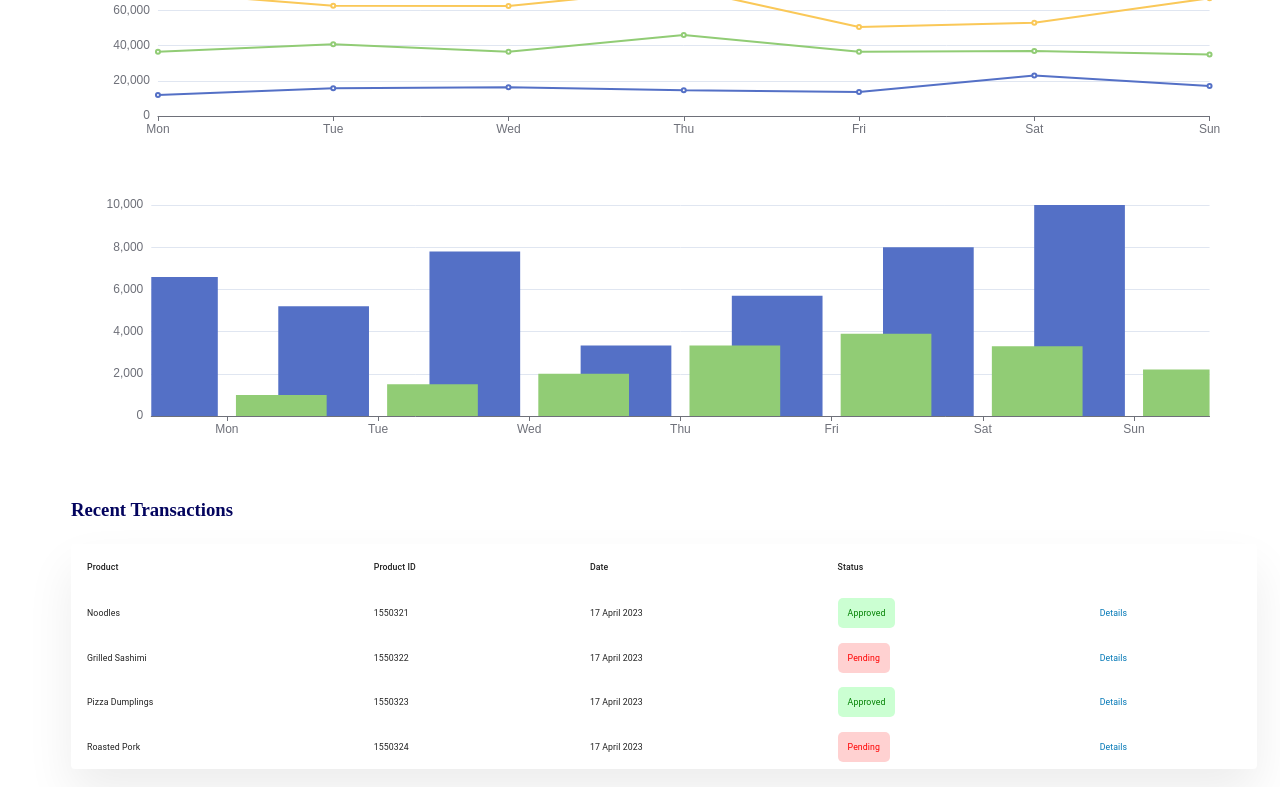
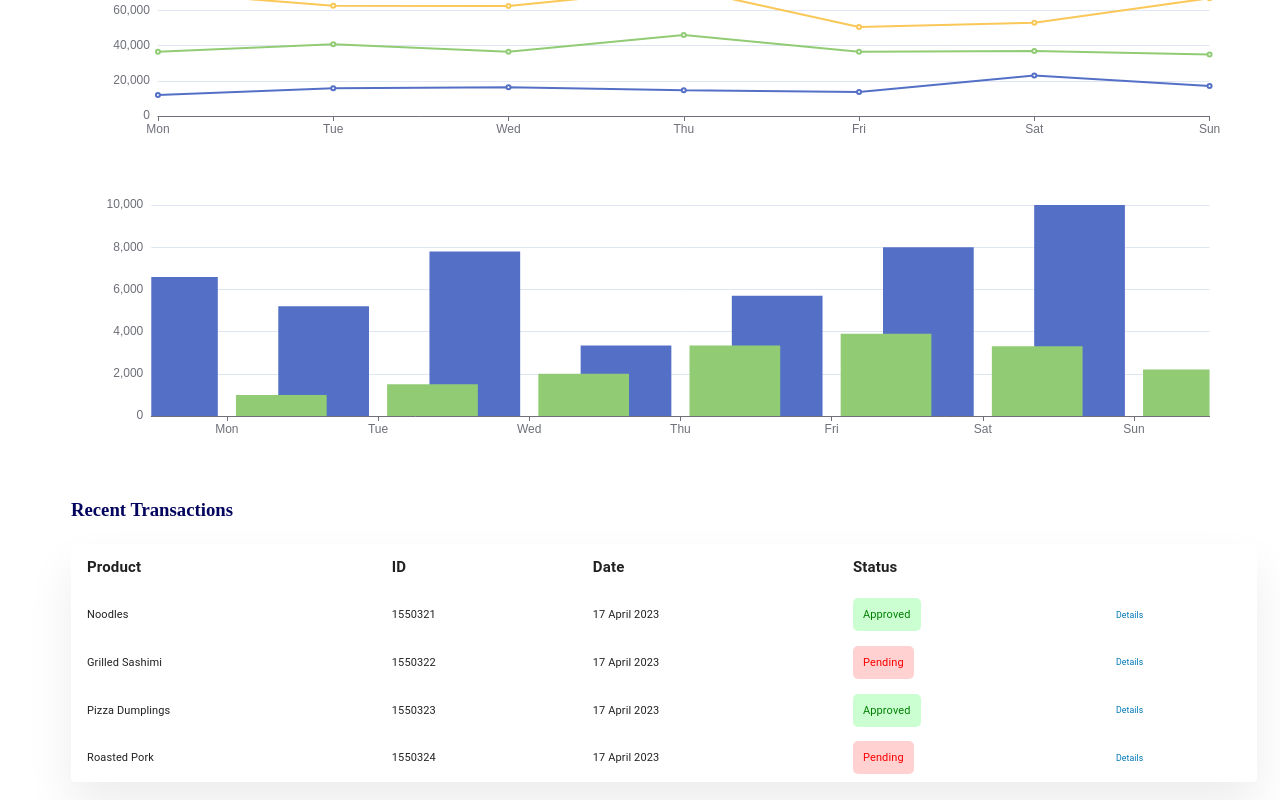
Before and after one commit to Doubting-Thomas/admin-dashboard, a React (Create React App) app: page /dashboard in a window 1280 px wide. Shown: the part 1555-2355 px from the top of the page. Built offline with nearby package versions, Linux system fonts and the light colour scheme; the HTML template or start-up script is replaced by a standard one.

Commit message:
style: add styling for table component

```diff
--- a/src/components/TableData/TableData.jsx
+++ b/src/components/TableData/TableData.jsx
@@ -50,11 +50,31 @@ export default function OrderTable() {
         <Table sx={{ minWidth: 400 }} aria-label="simple table">
           <TableHead>
             <TableRow>
-              <TableCell>Product</TableCell>
-              <TableCell align="left">Product ID</TableCell>
-              <TableCell align="left">Date</TableCell>
-              <TableCell align="left">Status</TableCell>
-              <TableCell align="left"></TableCell>
+              <TableCell sx={{ fontSize: `1.5rem`, fontWeight: "700" }}>
+                Product
+              </TableCell>
+              <TableCell
+                align="left"
+                sx={{ fontSize: `1.5rem`, fontWeight: "700" }}
+              >
+                ID
+              </TableCell>
+              <TableCell
+                align="left"
+                sx={{ fontSize: `1.5rem`, fontWeight: "700" }}
+              >
+                Date
+              </TableCell>
+              <TableCell
+                align="left"
+                sx={{ fontSize: `1.5rem`, fontWeight: "700" }}
+              >
+                Status
+              </TableCell>
+              <TableCell
+                align="left"
+                sx={{ fontSize: `1.5rem`, fontWeight: "700" }}
+              ></TableCell>
             </TableRow>
           </TableHead>
           <TableBody style={{ color: "white" }}>
@@ -65,12 +85,29 @@ export default function OrderTable() {
                   "&:last-child td, &:last-child th": { border: 0 },
                 }}
               >
-                <TableCell component="th" scope="row">
+                <TableCell
+                  component="th"
+                  scope="row"
+                  sx={{ fontSize: `1.1rem`, fontWeight: "400" }}
+                >
                   {row.name}
                 </TableCell>
-                <TableCell align="left">{row.trackingId}</TableCell>
-                <TableCell align="left">{row.date}</TableCell>
-                <TableCell align="left">
+                <TableCell
+                  align="left"
+                  sx={{ fontSize: `1.1rem`, fontWeight: "400" }}
+                >
+                  {row.trackingId}
+                </TableCell>
+                <TableCell
+                  align="left"
+                  sx={{ fontSize: `1.1rem`, fontWeight: "400" }}
+                >
+                  {row.date}
+                </TableCell>
+                <TableCell
+                  align="left"
+                  sx={{ fontSize: `1.1rem`, fontWeight: "400" }}
+                >
                   <span className={css.status} style={tableStyle(row.status)}>
                     {row.status}
                   </span>
```
